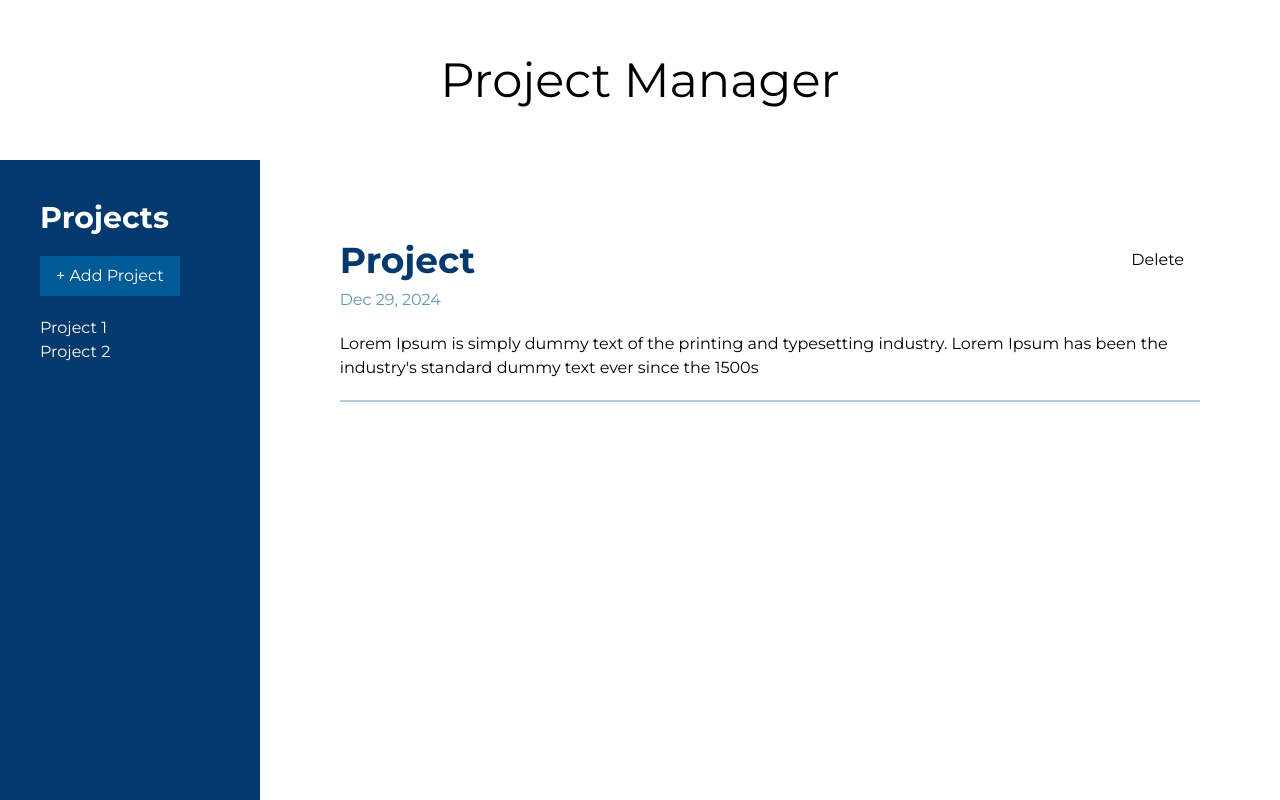
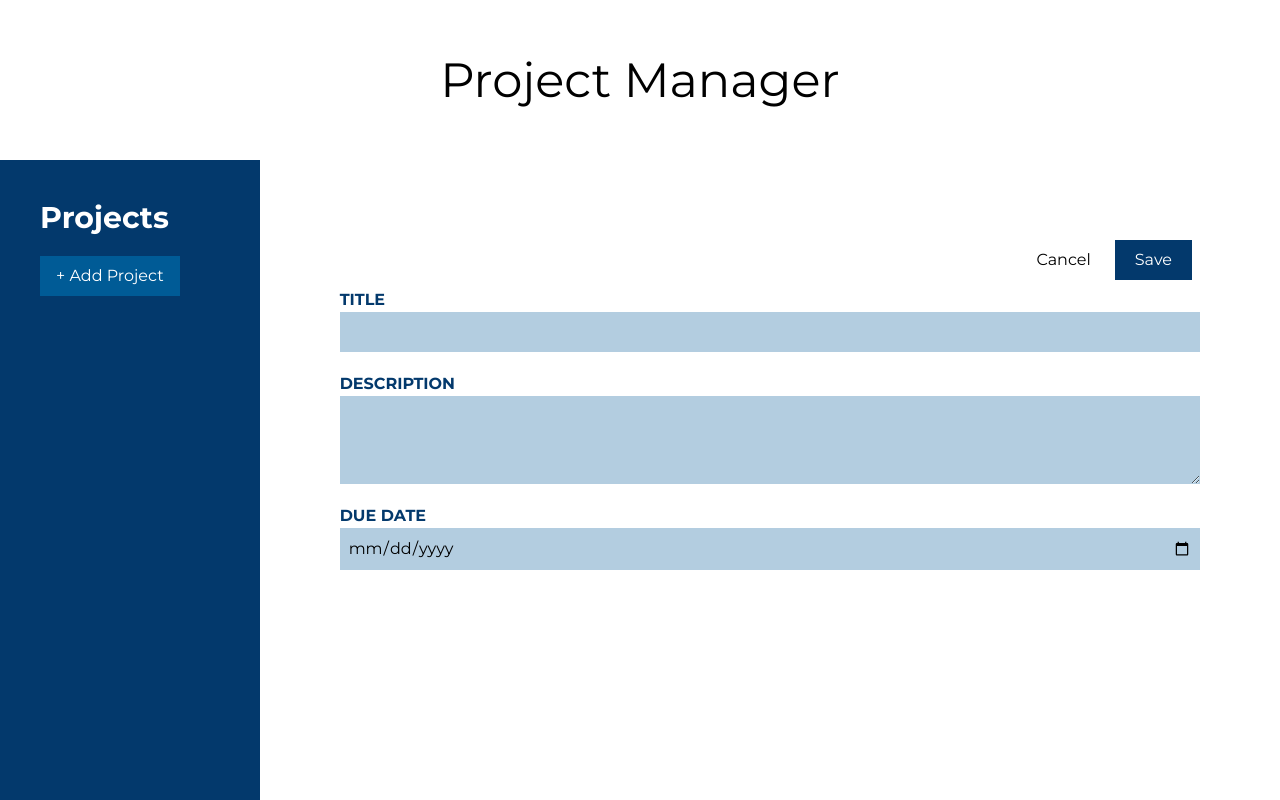
Before and after one commit to JacekGaw/Project-Manager, a React (Create React App) app: page / in a window 1280 px wide. Built offline with nearby package versions, Linux system fonts and the light colour scheme.

Commit message:
Add project working, listing projects in side panel

```diff
--- a/src/App.js
+++ b/src/App.js
@@ -1,9 +1,22 @@
-import React from "react";
+import React, { useState } from "react";
 import SidePanel from "./components/SidePanel";
 import MainPanel from "./components/MainPanel";
 
 const App = () => {
+  const [projects, setProjects] = useState([]);
 
+  const addProject = (projectInfo) => {
+    setProjects((prevState) => {
+      return [
+        ...prevState,
+        {
+          title: projectInfo.title,
+          desc: projectInfo.desc,
+          date: projectInfo.date,
+        },
+      ];
+    });
+  };
 
   return (
     <main class="h-screen flex-col">
@@ -11,11 +24,11 @@ const App = () => {
         <h1 class="text-5xl text-center">Project Manager</h1>
       </header>
       <section class="flex max-w-screen-xl mx-auto h-4/5">
-        <SidePanel />
-        <MainPanel />
+        <SidePanel projectsInfo={projects} />
+        <MainPanel onAddProject={addProject} />
       </section>
     </main>
   );
-}
+};
 
 export default App;
--- a/src/components/AddProject.jsx
+++ b/src/components/AddProject.jsx
@@ -1,20 +1,21 @@
 import React, { useState, useRef } from "react";
 
-const AddProject = () => {
-  const [newProject, setNewProject] = useState({});
+const AddProject = ({ onAdd }) => {
   const titleRef = useRef();
   const descRef = useRef();
   const dateRef = useRef();
+  let projectInfo = {};
 
   const handleSave = () => {
-    setNewProject({
+    projectInfo = {
       title: titleRef.current.value,
       desc: descRef.current.value,
       date: dateRef.current.value,
-    });
+    };
     titleRef.current.value = "";
     descRef.current.value = "";
     dateRef.current.value = "";
+    onAdd(projectInfo);
   };
 
   const handleCancel = () => {
--- a/src/components/MainPanel.jsx
+++ b/src/components/MainPanel.jsx
@@ -1,23 +1,29 @@
-import React from 'react';
-import AddProject from './AddProject';
-import ProjectView from './ProjectView';
+import React from "react";
+import AddProject from "./AddProject";
+import ProjectView from "./ProjectView";
 
-const MainPanel = () => {
-
-    const desc = `Lorem Ipsum is simply dummy text of the printing and typesetting industry.
+const MainPanel = ({ onAddProject }) => {
+  const desc = `Lorem Ipsum is simply dummy text of the printing and typesetting industry.
 
     Lorem Ipsum has been the industry's standard dummy text ever since the 1500s`;
-    return (
-        <section id="mainPanel" class="flex flex-col justify-center items-center flex-1 ">
-            {/* <div class="flex flex-col justify-center items-center">
+  return (
+    <section
+      id="mainPanel"
+      class="flex flex-col justify-center items-center flex-1 "
+    >
+      {/* <div class="flex flex-col justify-center items-center">
                 <h3 class="text-2xl font-bold">No Project Selected</h3>
                 <p>Select a project or get started with a new one</p>
                 <button class="bg-medium-blue px-4 py-2 my-5 hover:translate-y-1 transition text-white">Create new project</button>
             </div> */}
-            {/* <AddProject /> */}
-            <ProjectView projectTitle="Project" projectDesc={desc} projectDate="Dec 29, 2024"/>
-        </section>
-    );
-}
+      <AddProject onAdd={onAddProject} />
+      {/* <ProjectView
+        projectTitle="Project"
+        projectDesc={desc}
+        projectDate="Dec 29, 2024"
+      /> */}
+    </section>
+  );
+};
 
 export default MainPanel;
--- a/src/components/ProjectList.jsx
+++ b/src/components/ProjectList.jsx
@@ -1,12 +1,14 @@
-import React from 'react';
+import React from "react";
 
-const ProjectList = () => {
-    return (
-        <ul role="list">
-            <li>Project 1</li>
-            <li>Project 2</li>
-        </ul>
-    );
-}
+const ProjectList = ({ projects }) => {
+  console.log(projects);
+  return (
+    <ul role="list">
+      {projects.map((project) => {
+        return <li key={project.title}>{project.title}</li>;
+      })}
+    </ul>
+  );
+};
 
 export default ProjectList;
--- a/src/components/SidePanel.jsx
+++ b/src/components/SidePanel.jsx
@@ -1,16 +1,18 @@
-import React from 'react';
-import ProjectList from './ProjectList';
+import React from "react";
+import ProjectList from "./ProjectList";
 
-const SidePanel = () => {
+const SidePanel = ({ projectsInfo }) => {
   return (
     <aside class="flex-none bg-dark-blue py-10 pl-10 pr-20 flex-col text-white">
       <header>
         <h2 class="text-3xl font-bold">Projects</h2>
       </header>
-            <button class="bg-medium-blue px-4 py-2 my-5 hover:translate-x-1 transition">+ Add Project</button>
-            <ProjectList />
+      <button class="bg-medium-blue px-4 py-2 my-5 hover:translate-x-1 transition">
+        + Add Project
+      </button>
+      <ProjectList projects={projectsInfo} />
     </aside>
   );
-}
+};
 
 export default SidePanel;
```
Lines whose indentation alone changed are shown as unchanged.
